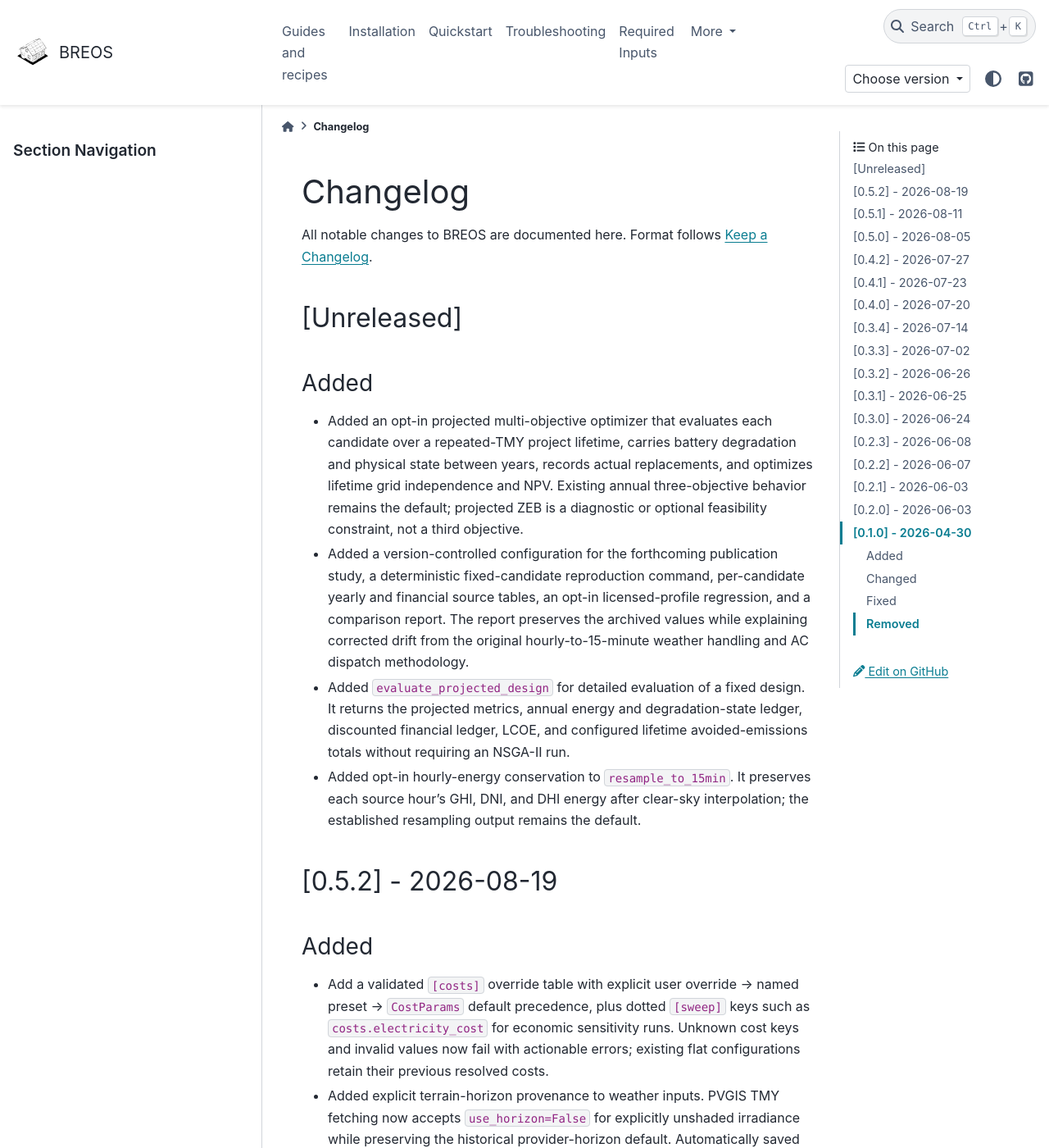
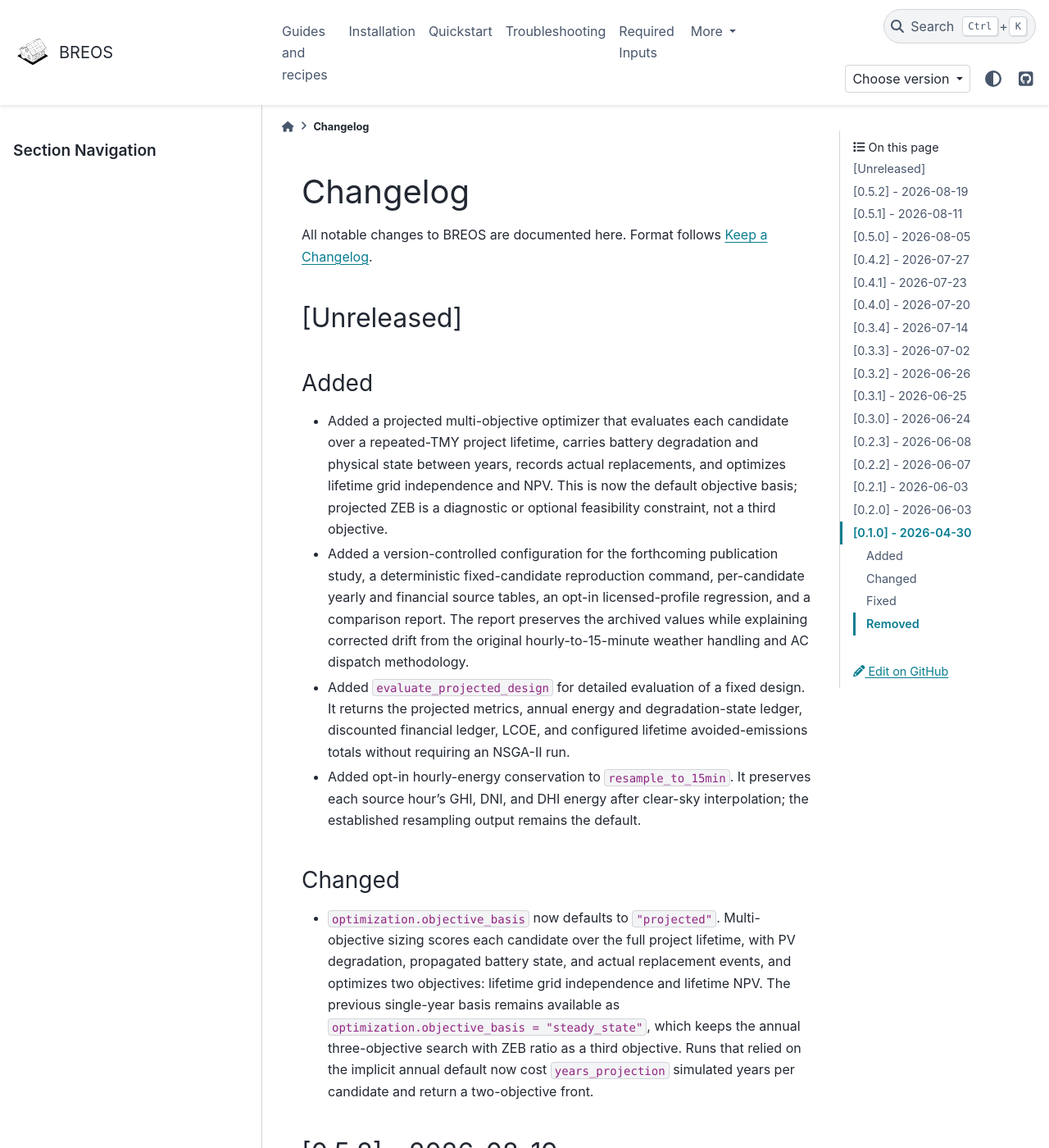
Before and after one commit to Str4vinci/breos, a Sphinx documentation site: the page built from docs/changelog.md, in a window 1280 px wide and 1400 px high. Shown: the whole window at 82% size. Built offline with Sphinx 7.4.7 and the PyData theme 0.15.4, drawn with Linux system fonts in a browser that asks for light colours; comment, search, counter and statistics services are not loaded.

Commit message:
feat: make projected optimization the default

```diff
--- a/CHANGELOG.md
+++ b/CHANGELOG.md
@@ -5,12 +5,12 @@ All notable changes to BREOS are documented here. Format follows [Keep a Changel
 ## [Unreleased]
 
 ### Added
-- Added an opt-in projected multi-objective optimizer that evaluates each
-  candidate over a repeated-TMY project lifetime, carries battery degradation
-  and physical state between years, records actual replacements, and optimizes
-  lifetime grid independence and NPV. Existing annual three-objective behavior
-  remains the default; projected ZEB is a diagnostic or optional feasibility
-  constraint, not a third objective.
+- Added a projected multi-objective optimizer that evaluates each candidate
+  over a repeated-TMY project lifetime, carries battery degradation and
+  physical state between years, records actual replacements, and optimizes
+  lifetime grid independence and NPV. This is now the default objective basis;
+  projected ZEB is a diagnostic or optional feasibility constraint, not a third
+  objective.
 - Added a version-controlled configuration for the forthcoming publication
   study, a deterministic fixed-candidate reproduction command, per-candidate
   yearly and financial source tables, an opt-in licensed-profile regression,
@@ -25,6 +25,17 @@ All notable changes to BREOS are documented here. Format follows [Keep a Changel
 - Added opt-in hourly-energy conservation to `resample_to_15min`. It preserves
   each source hour's GHI, DNI, and DHI energy after clear-sky interpolation;
   the established resampling output remains the default.
+
+### Changed
+- `optimization.objective_basis` now defaults to `"projected"`. Multi-objective
+  sizing scores each candidate over the full project lifetime, with PV
+  degradation, propagated battery state, and actual replacement events, and
+  optimizes two objectives: lifetime grid independence and lifetime NPV. The
+  previous single-year basis remains available as
+  `optimization.objective_basis = "steady_state"`, which keeps the annual
+  three-objective search with ZEB ratio as a third objective. Runs that relied
+  on the implicit annual default now cost `years_projection` simulated years
+  per candidate and return a two-objective front.
 
 ## [0.5.2] - 2026-08-19
 
```
Also changed, not shown: docs/api/optimization.md (+12 -7 lines), 3 other files.
